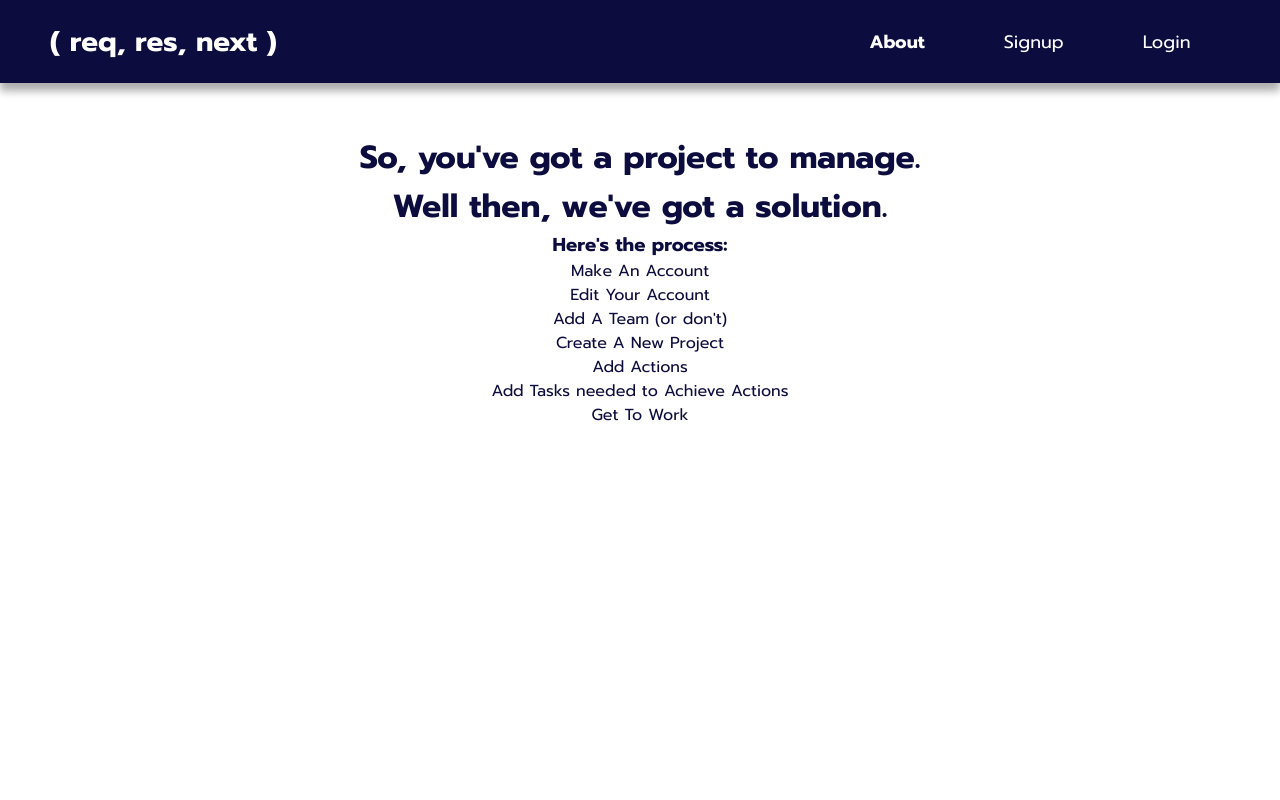
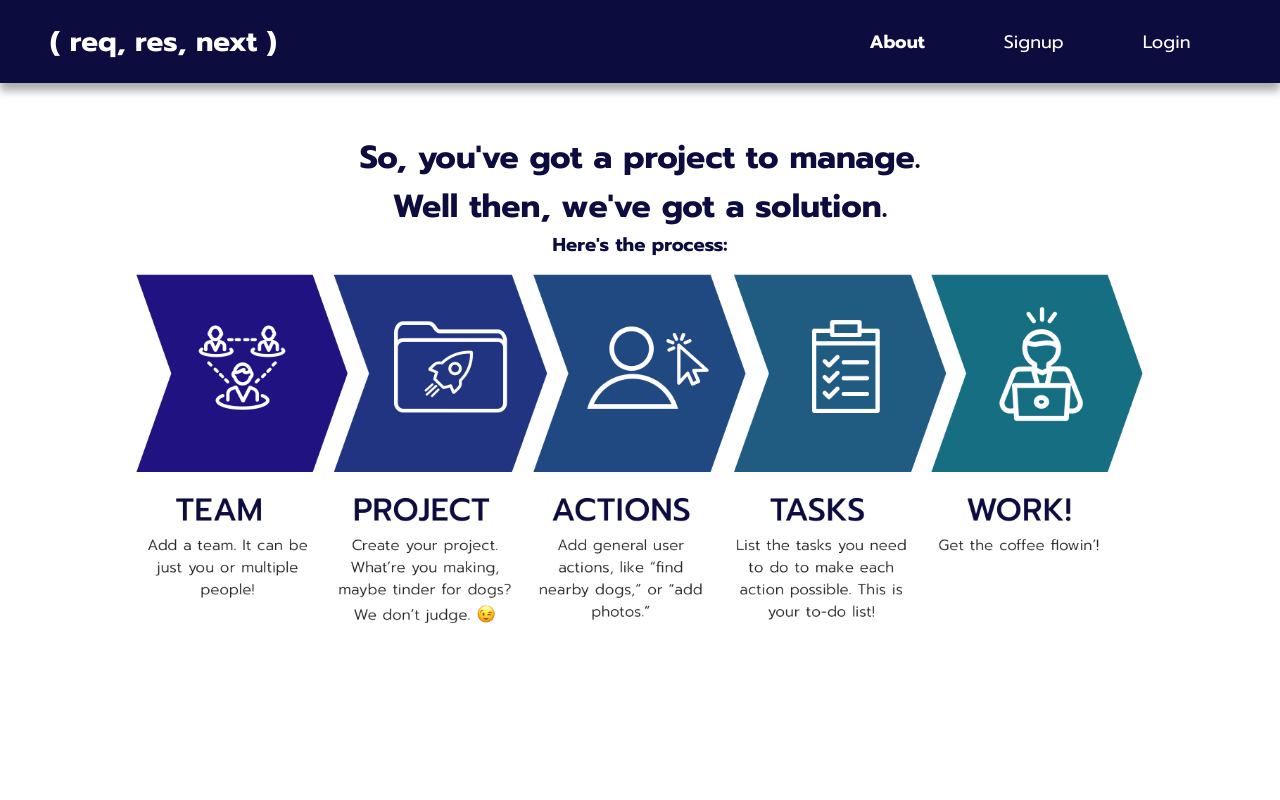
Before and after one commit to justlask/reqresnext, a React (Create React App) app in the folder client/: page /about in a window 1280 px wide. Shown: the top 800 px of the page. Built offline with nearby package versions, Linux system fonts and the light colour scheme; no server answers.

Commit message:
added about us onboarding

```diff
--- a/client/src/App.css
+++ b/client/src/App.css
@@ -351,6 +351,7 @@ footer #name {
 
 main {
   min-height: 80vh;
+  width: 100vw;
   display: flex;
   flex-direction: column;
   color: #0C0C3E;
@@ -1169,3 +1170,13 @@ main {
   border-left: 1px solid #BFBFBF !important;
   border-right: 1px solid #BFBFBF !important;
 }
+
+.hero {
+  display: flex;
+  flex-direction: column;
+  align-items: center;
+}
+
+.hero img {
+  width: 80vw;
+}
--- a/client/src/components/about/AboutUs.jsx
+++ b/client/src/components/about/AboutUs.jsx
@@ -1,13 +1,19 @@
 import React, { Component } from 'react'
-import Hero from './Hero'
-import Section from './Section'
 
 export default class AboutUs extends Component {
   render() {
     return (
       <main className="padding">
-        <Hero />
-        <Section />
+        <div className="hero">
+          <h1>
+            So, you've got a project to manage.<br></br>
+            Well then, we've got a solution.
+          </h1>
+          <h3>
+            Here's the process:
+          </h3>
+          <img src="./onboarding_bigger.png" alt=""/>
+      </div>
       </main>
     )
   }
--- a/client/src/components/about/Hero.jsx
+++ /dev/null
@@ -1,17 +0,0 @@
-import React, { Component } from 'react'
-
-export default class Hero extends Component {
-  render() {
-    return (
-      <div className="hero">
-        <h1>
-          So, you've got a project to manage.<br></br>
-          Well then, we've got a solution.
-        </h1>
-        <h3>
-          Here's the process:
-        </h3>
-    </div>
-    )
-  }
-}
--- a/client/src/components/about/Section.jsx
+++ /dev/null
@@ -1,19 +0,0 @@
-import React, { Component } from 'react'
-
-export default class Section extends Component {
-  render() {
-    return (
-      <div>
-        <ol>
-          <li>Make An Account</li>
-          <li>Edit Your Account</li>
-          <li>Add A Team (or don't)</li>
-          <li>Create A New Project</li>
-          <li>Add Actions</li>
-          <li>Add Tasks needed to Achieve Actions</li>
-          <li>Get To Work</li>
-        </ol>
-      </div>
-    )
-  }
-}
```
Also changed, not shown: client/public/onboarding_bigger.png (added).
